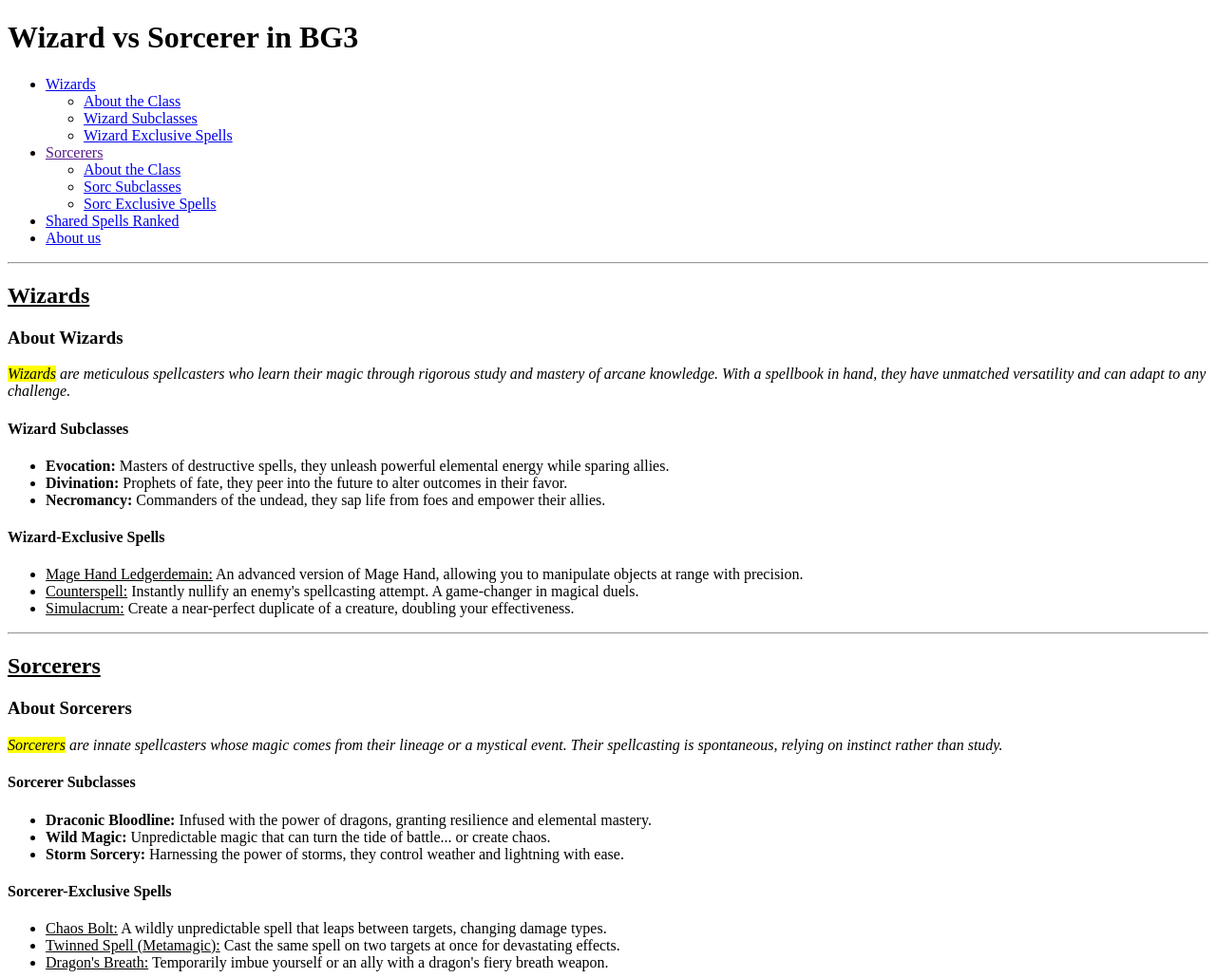
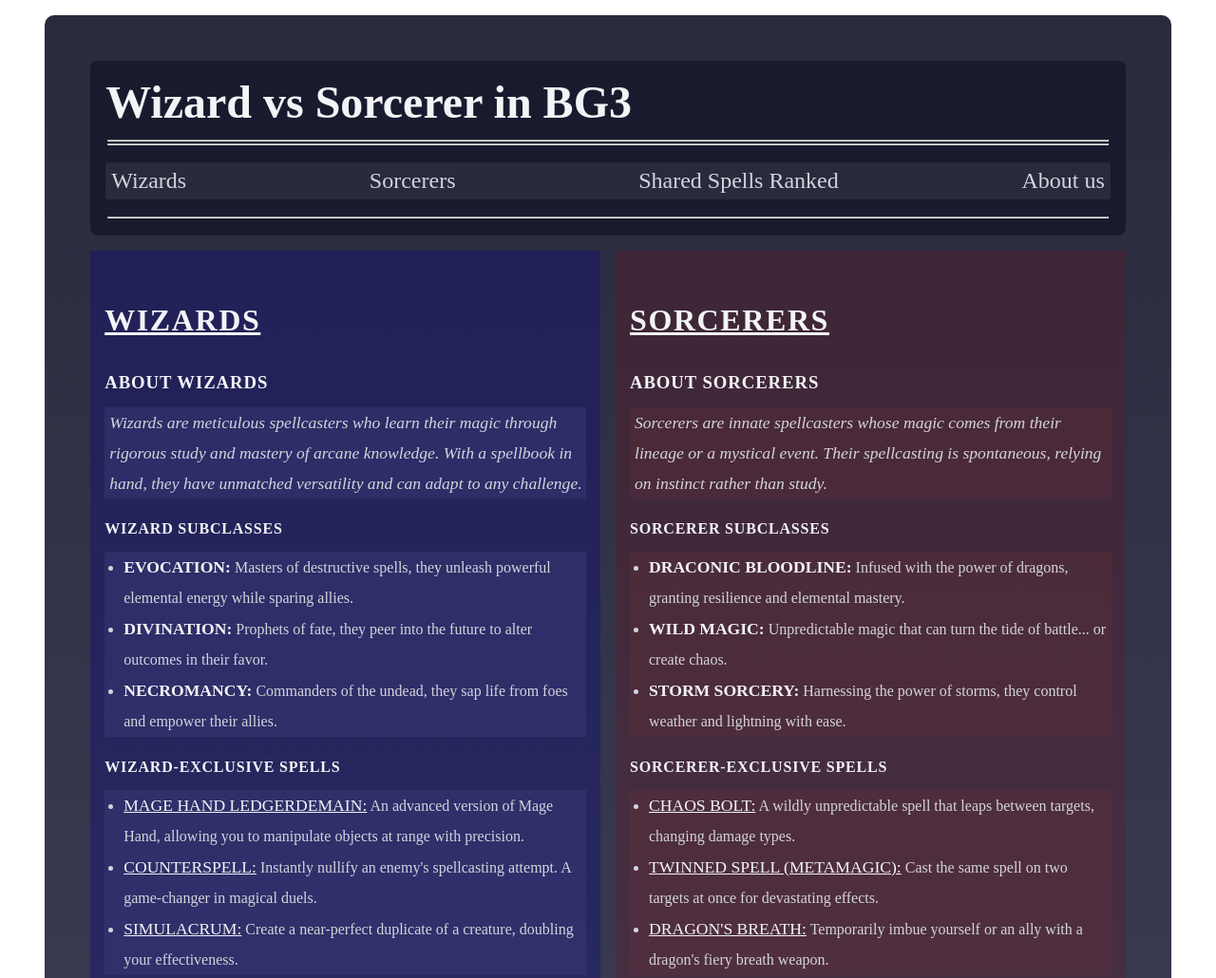
Before and after one commit to lyumii/basic-HTML--oppgave-080125, a plain HTML site: page index.html in a window 1280 px wide. Shown: the top 1030 px of the page at 95% size. Drawn offline with Linux system fonts and the light colour scheme.

Commit message:
started on css

```diff
--- a/index.html
+++ b/index.html
@@ -3,80 +3,105 @@
 <head>
     <meta charset="UTF-8">
     <meta name="viewport" content="width=device-width, initial-scale=1.0">
+    <link rel="stylesheet" href="style.css">
     <title>Fireball!</title>
 </head>
 <body>
+    <div id="wrap">
         <header>
             <h1>Wizard vs Sorcerer in BG3</h1>
+            <hr>
+            <hr>
             <nav>
                 <ul>
+                    <div class="main-nav-el">
                         <li><a href="#wizards">Wizards</a>
-                    <ul>
+                            <div class="about-menu">
+                                <ul id="wiz-nav">
                                     <li><a href="#abtwiz">About the Class</a></li>
                                     <li><a href="#wizsubs">Wizard Subclasses</a></li>
                                     <li><a href="#wizspells">Wizard Exclusive Spells</a></li>
                                 </ul>
+                            </div>
                         </li>
+                    </div>
+                    <div class="main-nav-el">
                         <li><a href="">Sorcerers</a>
-                    <ul>
+                            <div class="about-menu">
+                                <ul id="sorc-nav">
                                     <li><a href="#sorcs">About the Class</a></li>
                                     <li><a href="#sorcsubs">Sorc Subclasses</a></li>
                                     <li><a href="#sorcspells">Sorc Exclusive Spells</a></li>
                                 </ul>
+                            </div>
                         </li>
+                    </div>
+                    <div class="main-nav-el">
                         <li><a href="#shared">Shared Spells Ranked</a></li>
+                    </div>
+                    <div class="main-nav-el">
                         <li><a href="#footer">About us</a></li>
+                    </div>
                 </ul>
             </nav>
             <hr>
         </header>
         <main>
+            <div id="main-div">
                 <section id="wizards">
                     <h2 ><u>Wizards</u></h2>
                     <h3 id="abtwiz">About Wizards</h3>
-            <p><em><mark>Wizards</mark> are meticulous spellcasters who learn their magic through rigorous study and mastery of arcane knowledge. With a spellbook in hand, they have unmatched versatility and can adapt to any challenge.</em></p>
-
+                    <div class="container-one">
+                        <p><em>Wizards are meticulous spellcasters who learn their magic through rigorous study and mastery of arcane knowledge. With a spellbook in hand, they have unmatched versatility and can adapt to any challenge.</em></p>
+                    </div>
                     <article id="wizsubs">
                         <h4>Wizard Subclasses</h4>
+                        <div class="container-one">
                             <ul>
                                 <li><strong>Evocation:</strong> Masters of destructive spells, they unleash powerful elemental energy while sparing allies.</li>
                                 <li><strong>Divination:</strong> Prophets of fate, they peer into the future to alter outcomes in their favor.</li>
                                 <li><strong>Necromancy:</strong> Commanders of the undead, they sap life from foes and empower their allies.</li>
                             </ul>
+                        </div>
                     </article>
                     <article id="wizspells">
                         <h4>Wizard-Exclusive Spells</h4>
+                        <div class="container-one">
                             <ul>
                                 <li><u>Mage Hand Ledgerdemain:</u> An advanced version of Mage Hand, allowing you to manipulate objects at range with precision.</li>
                                 <li><u>Counterspell:</u> Instantly nullify an enemy's spellcasting attempt. A game-changer in magical duels.</li>
                                 <li><u>Simulacrum:</u> Create a near-perfect duplicate of a creature, doubling your effectiveness.</li>
                             </ul>
+                        </div>
                     </article>
                 </section>
-        <hr>
 
                 <section id="sorcs">
                     <h2><u>Sorcerers</u></h2>
                     <h3>About Sorcerers</h3>
-            <p><em><mark>Sorcerers</mark> are innate spellcasters whose magic comes from their lineage or a mystical event. Their spellcasting is spontaneous, relying on instinct rather than study.</em></p>
-
-
+                    <div class="container-two">
+                        <p><em>Sorcerers are innate spellcasters whose magic comes from their lineage or a mystical event. Their spellcasting is spontaneous, relying on instinct rather than study.</em></p>
+                    </div>
                    <article id="sorcsubs">
                         <h4>Sorcerer Subclasses</h4>
+                        <div class="container-two">
                             <ul>
                                 <li><strong>Draconic Bloodline:</strong> Infused with the power of dragons, granting resilience and elemental mastery.</li>
                                 <li><strong>Wild Magic:</strong> Unpredictable magic that can turn the tide of battle... or create chaos.</li>
                                 <li><strong>Storm Sorcery:</strong> Harnessing the power of storms, they control weather and lightning with ease.</li>
                             </ul>
+                        </div>
                    </article>
-
                         <h4 id="sorcspells">Sorcerer-Exclusive Spells</h4>
+                        <div class="container-two">
                             <ul>
                                 <li><u>Chaos Bolt:</u> A wildly unpredictable spell that leaps between targets, changing damage types.</li>
                                 <li><u>Twinned Spell (Metamagic):</u> Cast the same spell on two targets at once for devastating effects.</li>
                                 <li><u>Dragon's Breath:</u> Temporarily imbue yourself or an ally with a dragon's fiery breath weapon.</li>
                             </ul>
+                        </div>
                 </section>
+            </div>
             <hr>
             <section id="shared">
                 <h2><u>Shared Spells Ranked</u></h2>
@@ -97,5 +122,13 @@
             <p>Visit us in the heart of Faerûn</p>
             <address>Candlekeep, Sword Coast, Faerûn</address>
         </footer>
+    </div>
+    <button style="background-color: #6A0DAD; color: white; padding: 10px 20px; border: none; border-radius: 5px; margin: 5px;">Arcane Purple</button>
+    <button style="background-color: #3B8AC4; color: white; padding: 10px 20px; border: none; border-radius: 5px; margin: 5px;">Ethereal Blue</button>
+    <button style="background-color: #FFC857; color: black; padding: 10px 20px; border: none; border-radius: 5px; margin: 5px;">Mystic Gold</button>
+    <button style="background-color: #D4D4DC; color: black; padding: 10px 20px; border: none; border-radius: 5px; margin: 5px;">Silver Glow</button>
+    <button style="background-color: #D72638; color: white; padding: 10px 20px; border: none; border-radius: 5px; margin: 5px;">Crimson Spark</button>
+    <button style="background-color: #1A1A2E; color: white; padding: 10px 20px; border: none; border-radius: 5px; margin: 5px;">Deep Midnight</button>
+    <button style="background-color: #F3F4F6; color: black; padding: 10px 20px; border: none; border-radius: 5px; margin: 5px;">Starlight White</button>
 </body>
 </html>
--- /dev/null
+++ b/style.css
@@ -0,0 +1,134 @@
+* {
+    margin: 0;
+    padding: 0;
+    box-sizing: border-box;
+}
+
+body {
+    padding: 1em;
+}
+
+#wrap {
+    background: linear-gradient(to bottom, #2A2A3E, #3E3E56);
+    padding: 3em;
+    width: 95%;
+    margin: auto;
+    border-radius: 10px;
+}
+
+header {
+    background-color: #1A1A2E;
+    color: #f3f4f6;
+    padding: 1em;
+    border-radius: 8px;
+}
+
+h1 {
+    font-size: 3em;
+    padding-bottom: 0.2em;
+
+}
+
+hr {
+    margin: 2px;
+}
+
+nav {
+    padding: 1em 0;
+}
+
+nav  ul {
+ display: flex;
+ justify-content: space-between;
+ align-items: center;
+ list-style-type: none;
+ background-color: #2A2A3E;
+ padding: 6px;
+ border-radius: 3px;
+}
+
+.main-nav-el {
+    position: relative;
+
+}
+
+.main-nav-el a {
+    font-size: 1.5em;
+    text-decoration: none;
+    padding-bottom: 0.5em;
+    color: #D4D4DC;
+}
+
+.about-menu {
+    display: none;
+}
+
+.about-menu ul{
+    position: absolute;
+    display: flex;
+    flex-direction: column;
+}
+
+.about-menu a {
+    font-size: 1em;
+}
+
+#wizards {
+    background-color: #00008b49;
+}
+
+
+#sorcs {
+    background-color: #8b00002d;
+}
+
+#sorcs, #wizards {
+    width: 50%;
+    padding: 25px 15px;
+    color: #D4D4DC;
+    line-height: 2em;
+}
+
+h2, h3, h4 {
+    letter-spacing: 0.05em;
+    text-transform: uppercase;
+    padding-bottom: 0.5em;
+    color: #f3f4f6;
+    margin-top: 1em;
+}
+
+h2 {
+    font-size: 2em;
+}
+
+#main-div {
+    margin: 1em 0px;
+    display: flex;
+    gap: 1em;
+    width: 100%;
+
+}
+
+p {
+    font-size: 1.1em;
+}
+
+.container-one {
+    background-color: #38387588;
+    padding-left: 5px;
+}
+
+.container-two {
+    background-color: #7937372d;
+    padding-left: 5px;
+}
+
+.container-one ul, .container-two ul {
+    padding-left: 15px;
+}
+
+.container-one strong, .container-one u, .container-two strong, .container-two u {
+    font-size: 1.1em;
+    text-transform: uppercase;
+    color: #f3f4f6;
+}
```
Lines whose indentation alone changed are shown as unchanged.
